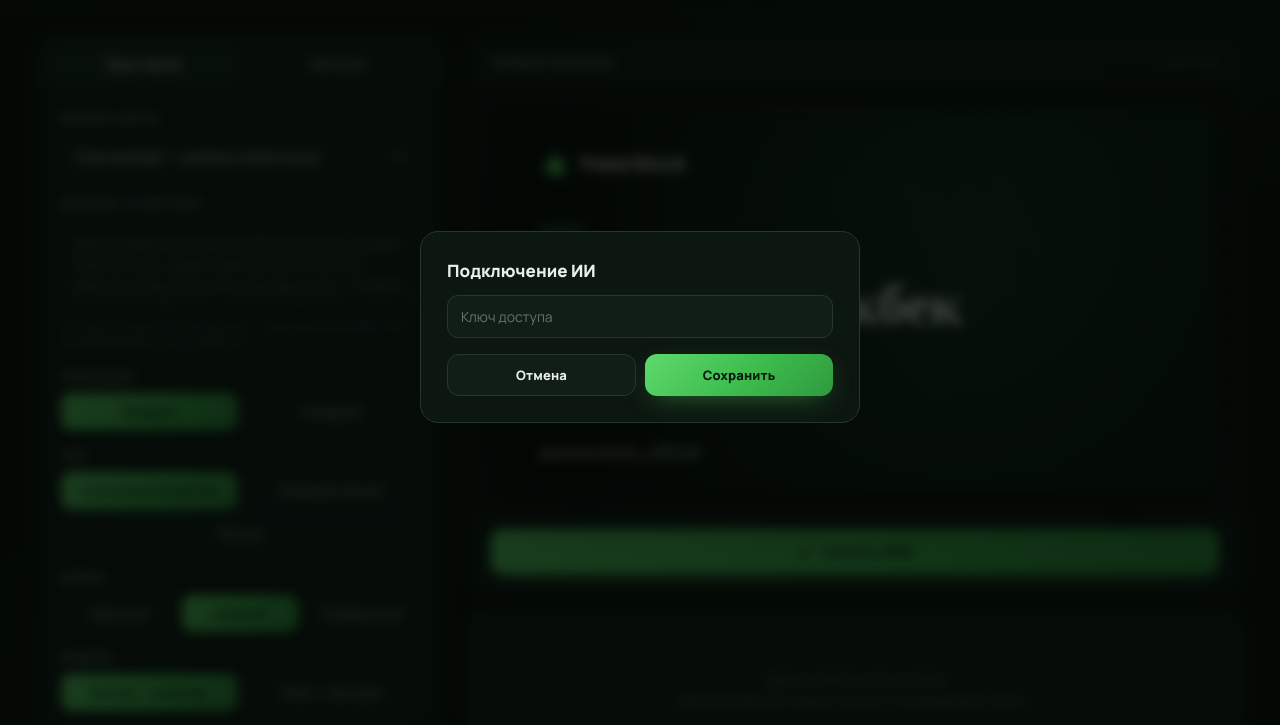
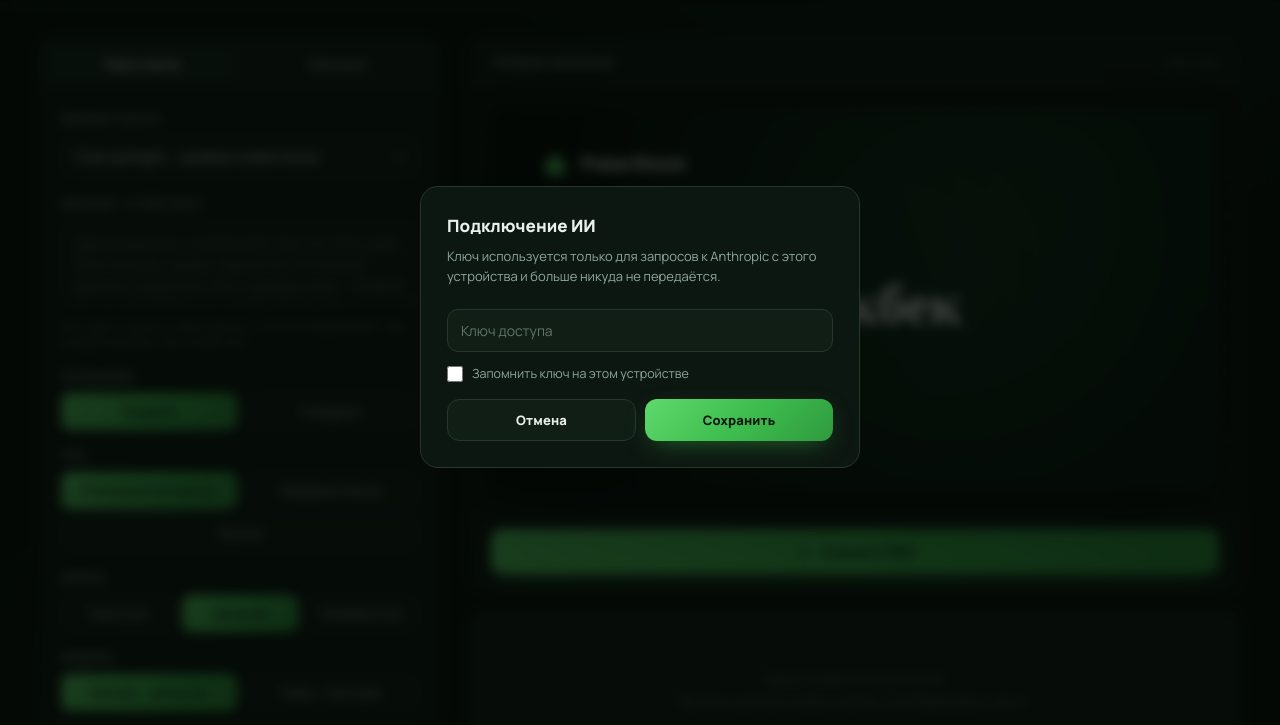
Before and after one commit to vitalyryzhkov/pokerstock-content-studio, a plain HTML site: page index.html in a window 1280 px wide. Both pictures are taken after a click on the button "ИИ: встроенный". Shown: the part 73-798 px from the top of the page. Drawn offline with nearby package versions, Linux system fonts and the light colour scheme.

Commit message:
Add remember key functionality to key modal

```diff
--- a/index.html
+++ b/index.html
@@ -136,6 +136,9 @@
   .modal-card p{font-size:13px;color:var(--text-2);line-height:1.55;margin-bottom:18px}
   .modal-card a{color:var(--g1);text-decoration:none}
   .modal-card a:hover{text-decoration:underline}
+  .remember{display:flex;align-items:center;gap:9px;font-size:12.5px;color:var(--text-2);
+    margin-top:13px;cursor:pointer;user-select:none}
+  .remember input{width:16px;height:16px;accent-color:var(--g2);cursor:pointer}
   .credit{text-align:center;font-size:11.5px;color:var(--text-3);padding:0 20px 34px}
 </style>
 </head>
@@ -327,7 +330,9 @@
 <div class="modal" id="keyModal">
   <div class="modal-card">
     <h3>Подключение ИИ</h3>
+    <p>Ключ используется только для запросов к Anthropic с этого устройства и больше никуда не передаётся.</p>
     <input type="text" id="keyInput" placeholder="Ключ доступа" autocomplete="off" spellcheck="false" style="margin-top:4px">
+    <label class="remember"><input type="checkbox" id="rememberKey"> Запомнить ключ на этом устройстве</label>
     <div class="btn-row" style="margin-top:16px">
       <button class="btn btn-ghost" onclick="closeKey()">Отмена</button>
       <button class="btn btn-grad" onclick="saveKey()">Сохранить</button>
@@ -584,15 +589,26 @@ function pushToCover(){if(state.suggestTitle)document.getElementById('cTitle').v
   if(state.suggestEyebrow)document.getElementById('cEyebrow').value=state.suggestEyebrow;switchTab('cover');renderCover();}
 
 /* key modal */
-function openKey(){document.getElementById('keyInput').value=state.apiKey;document.getElementById('keyModal').classList.add('show');}
+const KEY_LS='ps_apiKey';
+function lsGet(k){try{return localStorage.getItem(k);}catch{return null;}}
+function lsSet(k,v){try{localStorage.setItem(k,v);}catch{}}
+function lsDel(k){try{localStorage.removeItem(k);}catch{}}
+function loadKey(){const saved=lsGet(KEY_LS);if(!saved)return;
+  state.apiKey=saved;document.getElementById('keyBtn').classList.add('on');
+  document.getElementById('keyLabel').textContent='ИИ: свой ключ';}
+function openKey(){document.getElementById('keyInput').value=state.apiKey;
+  document.getElementById('rememberKey').checked=!!lsGet(KEY_LS);
+  document.getElementById('keyModal').classList.add('show');}
 function closeKey(){document.getElementById('keyModal').classList.remove('show');}
 function saveKey(){state.apiKey=document.getElementById('keyInput').value.trim();
+  const remember=document.getElementById('rememberKey').checked;
+  if(state.apiKey&&remember)lsSet(KEY_LS,state.apiKey);else lsDel(KEY_LS);
   const btn=document.getElementById('keyBtn'),lbl=document.getElementById('keyLabel');
   if(state.apiKey){btn.classList.add('on');lbl.textContent='ИИ: свой ключ';}else{btn.classList.remove('on');lbl.textContent='ИИ: встроенный';}closeKey();}
 document.getElementById('keyModal').addEventListener('click',e=>{if(e.target.id==='keyModal')closeKey();});
 
 /* init */
-function init(){onRatio();renderCover();}
+function init(){loadKey();onRatio();renderCover();}
 if(document.fonts&&document.fonts.ready){
   Promise.all([document.fonts.load('700 100px "Cormorant Garamond"'),document.fonts.load('700 100px Manrope')]).then(init).catch(init);
   document.fonts.ready.then(renderCover);
```
